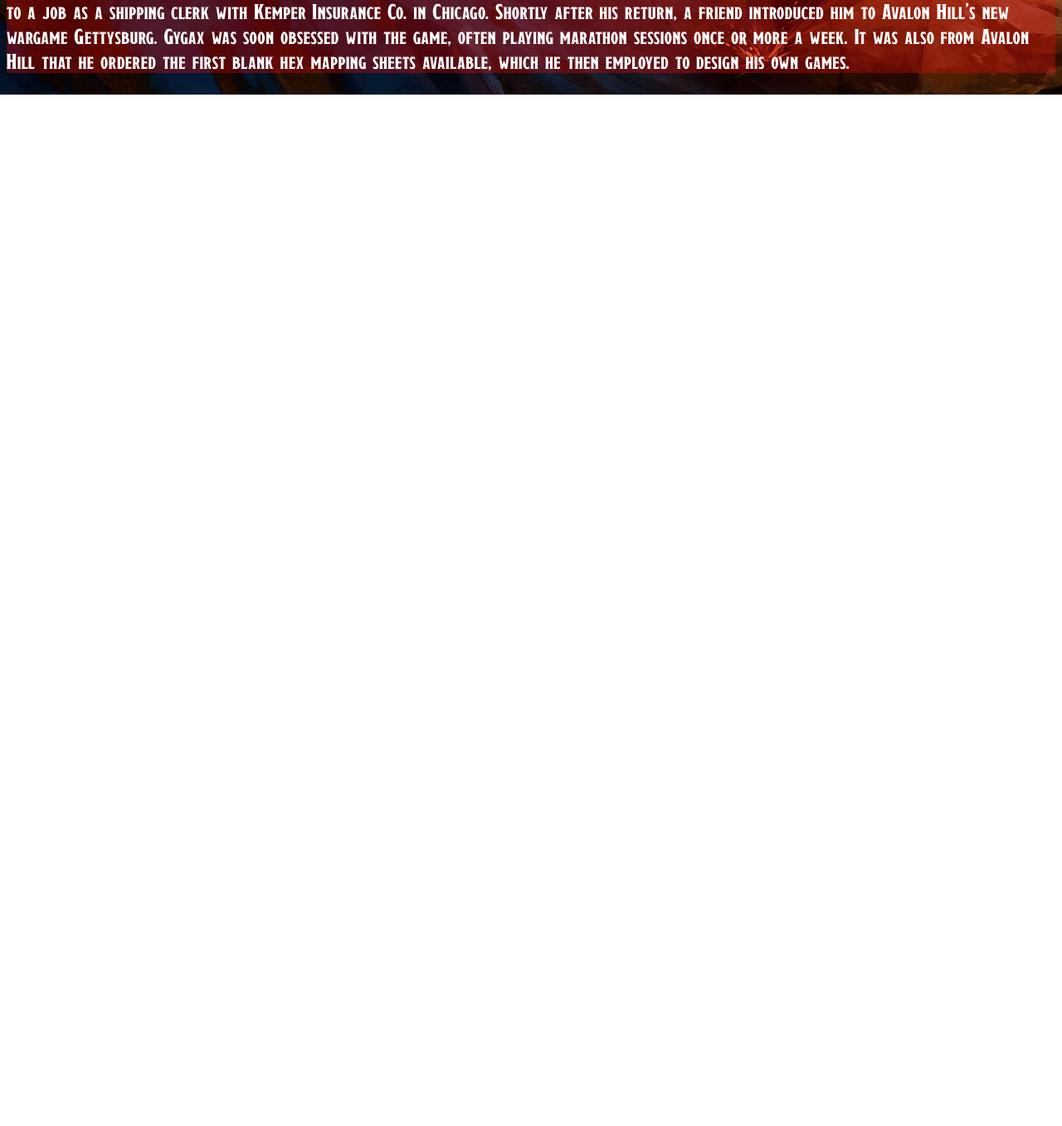
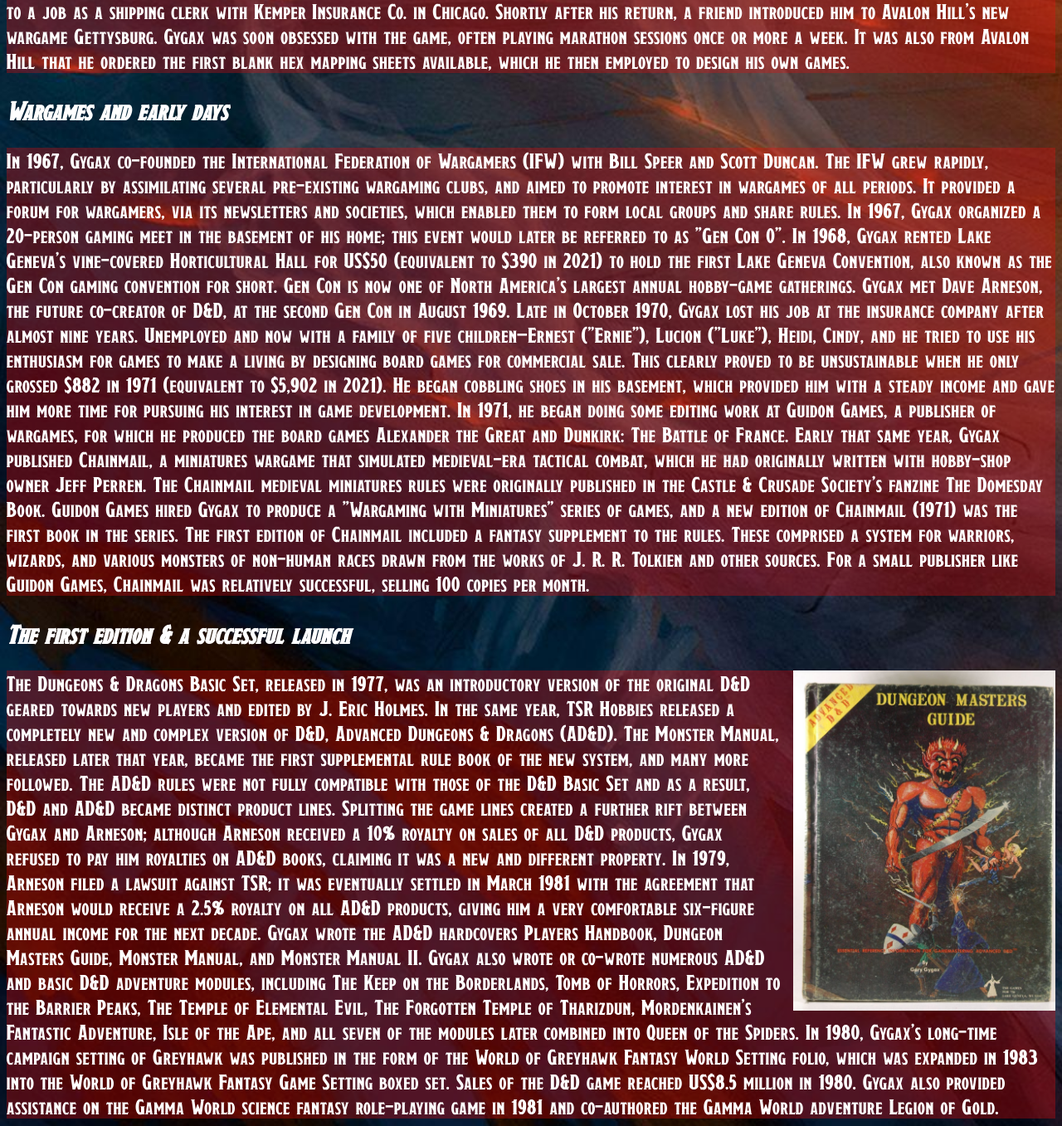
Before and after one commit to Iamteddybear/my-personal-website, a plain HTML site: page index.html in a window 1280 px wide. Shown: the part 903-2260 px from the top of the page at 83% size. Before the commit the page ends 1017 px from the top, so only its background shows below. Drawn offline with Linux system fonts and the light colour scheme.

Commit message:
added content to the html and photo, deleted font

```diff
--- a/index.html
+++ b/index.html
@@ -1,19 +1,93 @@
 <!DOCTYPE html>
 <html lang="en">
+
 <head>
   <header>A lesson and history of Dungeons & Dragons</header>
   <link rel="stylesheet" href="style.css" />
   <title>A lesson and history of D&D</title>
 </head>
+
 <body>
   <h1>The First Dungeon Master</h1>
   <h2>Early Life</h2>
   <img src="./images/gary gygax young.webp" alt="gary">
-    <p>Gygax was born in Chicago, the son of Almina Emelie "Posey" and Swiss immigrant and former Chicago Symphony Orchestra violinist Ernst Gygax. He was named Ernest after his father, but he was commonly known as Gary, the middle name given to him by his mother after the actor Gary Cooper. The family lived on Kenmore Avenue, close enough to Wrigley Field that he could hear the roar of the crowds watching the Chicago Cubs play. At age 7, he became a member of a small group of friends who called themselves the "Kenmore Pirates". In 1946, after the Kenmore Pirates were involved in a fracas with another gang of boys, his father decided to move the family to Posey's family home in Lake Geneva, Wisconsin, where Posey's family had settled in the early 19th century, and where Gary's grandparents still lived.
+  <p>Gygax was born in Chicago, the son of Almina Emelie "Posey" and Swiss immigrant and former Chicago Symphony
+    Orchestra violinist Ernst Gygax. He was named Ernest after his father, but he was commonly known as Gary, the middle
+    name given to him by his mother after the actor Gary Cooper. The family lived on Kenmore Avenue, close enough to
+    Wrigley Field that he could hear the roar of the crowds watching the Chicago Cubs play. At age 7, he became a member
+    of a small group of friends who called themselves the "Kenmore Pirates". In 1946, after the Kenmore Pirates were
+    involved in a fracas with another gang of boys, his father decided to move the family to Posey's family home in Lake
+    Geneva, Wisconsin, where Posey's family had settled in the early 19th century, and where Gary's grandparents still
+    lived.
 
-      In this new setting, Gygax soon made friends with several of his peers, including Don Kaye and Mary Jo Powell. During his childhood and teen years, he developed a love of games and an appreciation for fantasy and science fiction literature. When he was five, he played card games such as pinochle and then board games such as chess. At the age of ten, he and his friends played the sort of make-believe games that eventually came to be called "live action role-playing games" with one of them acting as a referee.[15] His father introduced him to science fiction and fantasy through pulp novels. His interest in games, combined with an appreciation of history, eventually led Gygax to begin playing miniature war games in 1953 with his best friend Don Kaye. As teenagers Gygax and Kaye designed their own miniatures rules for toy soldiers with a large collection of 54 mm and 70 mm figures, where they used "ladyfingers" (small firecrackers) to simulate explosions.
+    In this new setting, Gygax soon made friends with several of his peers, including Don Kaye and Mary Jo Powell.
+    During his childhood and teen years, he developed a love of games and an appreciation for fantasy and science
+    fiction literature. When he was five, he played card games such as pinochle and then board games such as chess. At
+    the age of ten, he and his friends played the sort of make-believe games that eventually came to be called "live
+    action role-playing games" with one of them acting as a referee.[15] His father introduced him to science fiction
+    and fantasy through pulp novels. His interest in games, combined with an appreciation of history, eventually led
+    Gygax to begin playing miniature war games in 1953 with his best friend Don Kaye. As teenagers Gygax and Kaye
+    designed their own miniatures rules for toy soldiers with a large collection of 54 mm and 70 mm figures, where they
+    used "ladyfingers" (small firecrackers) to simulate explosions.
 
-      By the time he reached his teens, Gygax had a voracious appetite for pulp fiction authors such as Robert Howard, Jack Vance, Fritz Leiber, H. P. Lovecraft, and Edgar Rice Burroughs. Gygax was a mediocre student, and in 1956, a few months after his father died, he dropped out of high school in his junior year. He joined the Marines, but after being diagnosed with walking pneumonia, he received a medical discharge and moved back home with his mother. From there, he commuted to a job as a shipping clerk with Kemper Insurance Co. in Chicago. Shortly after his return, a friend introduced him to Avalon Hill's new wargame Gettysburg. Gygax was soon obsessed with the game, often playing marathon sessions once or more a week. It was also from Avalon Hill that he ordered the first blank hex mapping sheets available, which he then employed to design his own games.</p>
+    By the time he reached his teens, Gygax had a voracious appetite for pulp fiction authors such as Robert Howard,
+    Jack Vance, Fritz Leiber, H. P. Lovecraft, and Edgar Rice Burroughs. Gygax was a mediocre student, and in 1956, a
+    few months after his father died, he dropped out of high school in his junior year. He joined the Marines, but after
+    being diagnosed with walking pneumonia, he received a medical discharge and moved back home with his mother. From
+    there, he commuted to a job as a shipping clerk with Kemper Insurance Co. in Chicago. Shortly after his return, a
+    friend introduced him to Avalon Hill's new wargame Gettysburg. Gygax was soon obsessed with the game, often playing
+    marathon sessions once or more a week. It was also from Avalon Hill that he ordered the first blank hex mapping
+    sheets available, which he then employed to design his own games.</p>
+
+  <h2>Wargames and early days</h2>
+  <p>In 1967, Gygax co-founded the International Federation of Wargamers (IFW) with Bill Speer and Scott Duncan. The IFW
+    grew rapidly, particularly by assimilating several pre-existing wargaming clubs, and aimed to promote interest in
+    wargames of all periods. It provided a forum for wargamers, via its newsletters and societies, which enabled them to
+    form local groups and share rules. In 1967, Gygax organized a 20-person gaming meet in the basement of his home;
+    this event would later be referred to as "Gen Con 0". In 1968, Gygax rented Lake Geneva's vine-covered Horticultural
+    Hall for US$50 (equivalent to $390 in 2021) to hold the first Lake Geneva Convention, also known as the Gen Con
+    gaming convention for short. Gen Con is now one of North America's largest annual hobby-game gatherings. Gygax met
+    Dave Arneson, the future co-creator of D&D, at the second Gen Con in August 1969.
+
+    Late in October 1970, Gygax lost his job at the insurance company after almost nine years. Unemployed and now with a
+    family of five children—Ernest ("Ernie"), Lucion ("Luke"), Heidi, Cindy, and he tried to use his enthusiasm for
+    games to make a living by designing board games for commercial sale. This clearly proved to be unsustainable when he
+    only grossed $882 in 1971 (equivalent to $5,902 in 2021). He began cobbling shoes in his basement, which provided
+    him with a steady income and gave him more time for pursuing his interest in game development. In 1971, he began
+    doing some editing work at Guidon Games, a publisher of wargames, for which he produced the board games Alexander
+    the Great and Dunkirk: The Battle of France. Early that same year, Gygax published Chainmail, a miniatures wargame
+    that simulated medieval-era tactical combat, which he had originally written with hobby-shop owner Jeff Perren. The
+    Chainmail medieval miniatures rules were originally published in the Castle & Crusade Society's fanzine The Domesday
+    Book. Guidon Games hired Gygax to produce a "Wargaming with Miniatures" series of games, and a new edition of
+    Chainmail (1971) was the first book in the series. The first edition of Chainmail included a fantasy supplement to
+    the rules. These comprised a system for warriors, wizards, and various monsters of non-human races drawn from the
+    works of J. R. R. Tolkien and other sources. For a small publisher like Guidon Games, Chainmail was relatively
+    successful, selling 100 copies per month.
+  </p>
+
+  <h2>The first edition & a successful launch</h2>
+  <img src="./images/first edition dm guide.jpg" alt="The first edition">
+  <p>The Dungeons & Dragons Basic Set, released in 1977, was an introductory version of the original D&D geared towards
+    new players and edited by J. Eric Holmes. In the same year, TSR Hobbies released a completely new and complex
+    version of D&D, Advanced Dungeons & Dragons (AD&D). The Monster Manual, released later that year, became the first
+    supplemental rule book of the new system, and many more followed. The AD&D rules were not fully compatible with
+    those of the D&D Basic Set and as a result, D&D and AD&D became distinct product lines. Splitting the game
+    lines created a further rift between Gygax and Arneson; although Arneson received a 10% royalty on sales of all D&D
+    products, Gygax refused to pay him royalties on AD&D books, claiming it was a new and different property. In 1979,
+    Arneson filed a lawsuit against TSR; it was eventually settled in March 1981 with the agreement that Arneson would
+    receive a 2.5% royalty on all AD&D products, giving him a very comfortable six-figure annual income for the next
+    decade.
+
+    Gygax wrote the AD&D hardcovers Players Handbook, Dungeon Masters Guide, Monster Manual, and Monster Manual II.
+    Gygax also wrote or co-wrote numerous AD&D and basic D&D adventure modules, including The Keep on the Borderlands,
+    Tomb of Horrors, Expedition to the Barrier Peaks, The Temple of Elemental Evil, The Forgotten Temple of Tharizdun,
+    Mordenkainen's Fantastic Adventure, Isle of the Ape, and all seven of the modules later combined into Queen of the
+    Spiders. In 1980, Gygax's long-time campaign setting of Greyhawk was published in the form of the World of Greyhawk
+    Fantasy World Setting folio, which was expanded in 1983 into the World of Greyhawk Fantasy Game Setting boxed set.
+    Sales of the D&D game reached US$8.5 million in 1980. Gygax also provided assistance on the Gamma World science
+    fantasy role-playing game in 1981 and co-authored the Gamma World adventure Legion of Gold.</p>
+
   <div class="background-image"></div>
 </body>
+
 </html>
```
Also changed, not shown: fonts/BreatheFireIii-PKLOB.ttf (deleted), images/first edition dm guide.jpg (added). Lines whose indentation alone changed are shown as unchanged.
